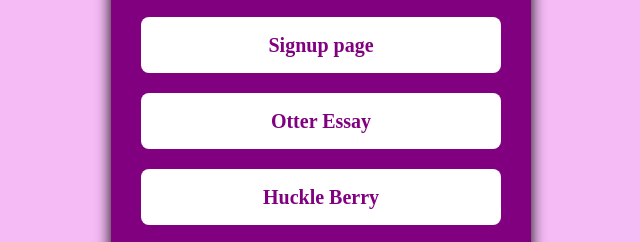
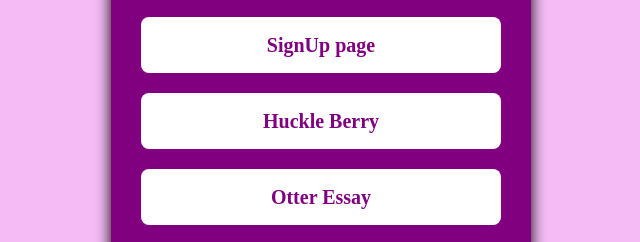
Before and after one commit to Martos11/My-css-assignments, a plain HTML site: page index.html in a window 1280 px wide. Shown: the part 480-722 px from the top of the page, without its empty margins (319-959 px from the left). Drawn offline with Linux system fonts and the light colour scheme.

Commit message:
Re-arranged the links

```diff
--- a/index.html
+++ b/index.html
@@ -23,7 +23,12 @@
       </div>
       <div class="assignment">
         <a href="https://martos11.github.io/signup-page/" class="text"
-          >Signup page</a
+          >SignUp page</a
+        >
+      </div>
+      <div class="assignment">
+        <a href="https://martos11.github.io/huckleberry/" class="text"
+          >Huckle Berry</a
         >
       </div>
       <div class="assignment">
@@ -32,11 +37,6 @@
         >
       </div>
 
-      <div class="assignment">
-        <a href="https://martos11.github.io/huckleberry/" class="text"
-          >Huckle Berry</a
-        >
-      </div>
       <div class="assignment">
         <a href="https://martos11.github.io/novus-watch" class="text"
           >Novus Watch</a
```
